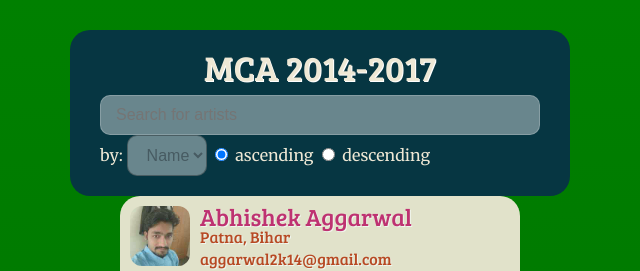
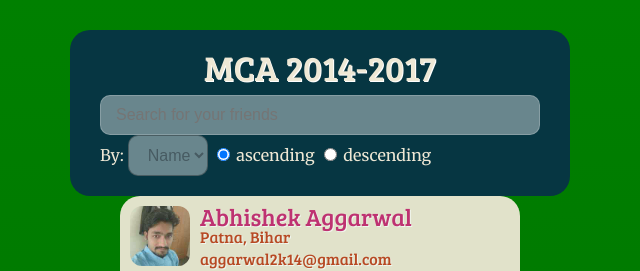
Before and after one commit to saurabh-nit/mca_17, a website: page index.html in a window 1280 px wide. Shown: the top 271 px of the page, 320-960 px from the left. Drawn offline with Linux system fonts and the light colour scheme; a web font is replaced by a local one.

Commit message:
Update list.html

```diff
--- a/partials/list.html
+++ b/partials/list.html
@@ -4,10 +4,10 @@
 
   <div class="search">
     <h1><center>MCA 2014-2017</center></h1>
-    <label>search: </label>
-    <input ng-model="query" placeholder="Search for artists" autofocus>
+    <label>Search: </label>
+    <input ng-model="query" placeholder="Search for your friends" autofocus>
 
-    <label class="formgroup">by:
+    <label class="formgroup">By:
       <select ng-model="artistOrder">
         <option value="name">Name</option>
         <option value="place">Place</option>
```
